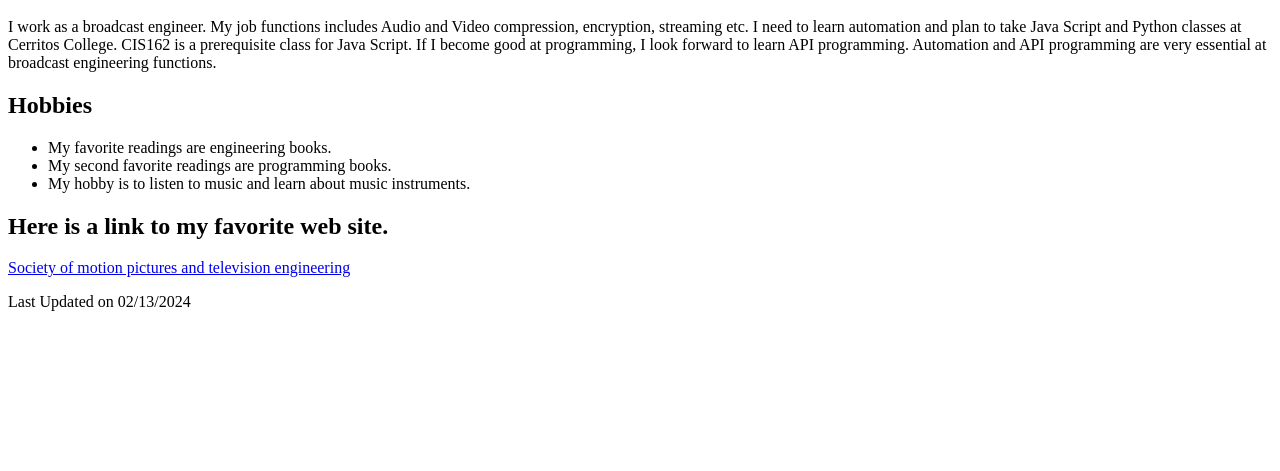
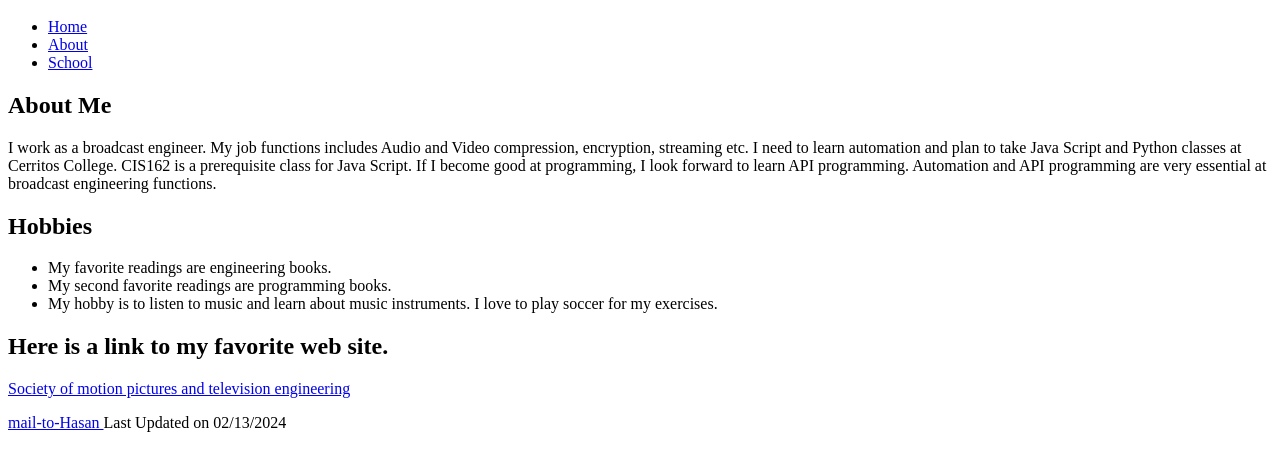
Before and after one commit to haasanm2k/CIS162-2024, a plain HTML site: page index.html in a window 1280 px wide. Shown: the part 109-580 px from the top of the page. Drawn offline with Linux system fonts and the light colour scheme.

Commit message:
Add files via upload

```diff
--- a/index.html
+++ b/index.html
@@ -1,6 +1,5 @@
 <!DOCTYPE html>
 <html lang="en" >
-<head>
     <!--
         Project 1-2
         Uploaded at github
@@ -8,11 +7,13 @@
         CIS 162
         Cerritos College
     -->
+<head>
+
     <meta charset="UTF-8" />
     <meta name="keywords" content="Employment, Hobby" />
 
 
-    <title>Project 1-1 CIS162 Cerritos College</title>
+    <title>Hasan Mohammad</title>
 
 </head>
 
@@ -24,9 +25,18 @@
      </p>
     </header>
 
+    <article>
 
-    <article>
         <h1><b>Hasan Mohammad</b></h1>
+        <nav>
+            <ul>
+               <li><a href="index.html">Home</a></li>
+               <li><a href="about.html">About</a></li>
+               <li><a href="#">School</a></li>
+            </ul>
+        </nav>
+
+        <h2>About Me</h2>
         <p>
             I work as a broadcast engineer. My job functions includes Audio and Video compression, encryption, streaming etc.
             I need to learn automation and plan to take Java Script and Python classes at Cerritos College.
@@ -36,11 +46,13 @@
         </p>
         <h2><b>Hobbies</b></h2>
         <p>
-        <ul>
-            <li>My favorite readings are engineering books.</li>
-            <li>My second favorite readings are programming books.</li>
-            <li>My hobby is to listen to music and learn about music instruments.</li>
-        </ul>
+            <nav>
+                <ul>
+                   <li>My favorite readings are engineering books.</li>
+                   <li>My second favorite readings are programming books.</li>
+                   <li>My hobby is to listen to music and learn about music instruments. I love to play soccer for my exercises.</li>
+                </ul>
+            </nav>
         </p>
 
 
@@ -55,6 +67,9 @@
     </article>
 
     <footer>
+        <a href="mailto:hasanm2k@gmail.com">
+            mail-to-Hasan
+        </a>
         Last Updated on 02/13/2024
     </footer>
 </body>
```
